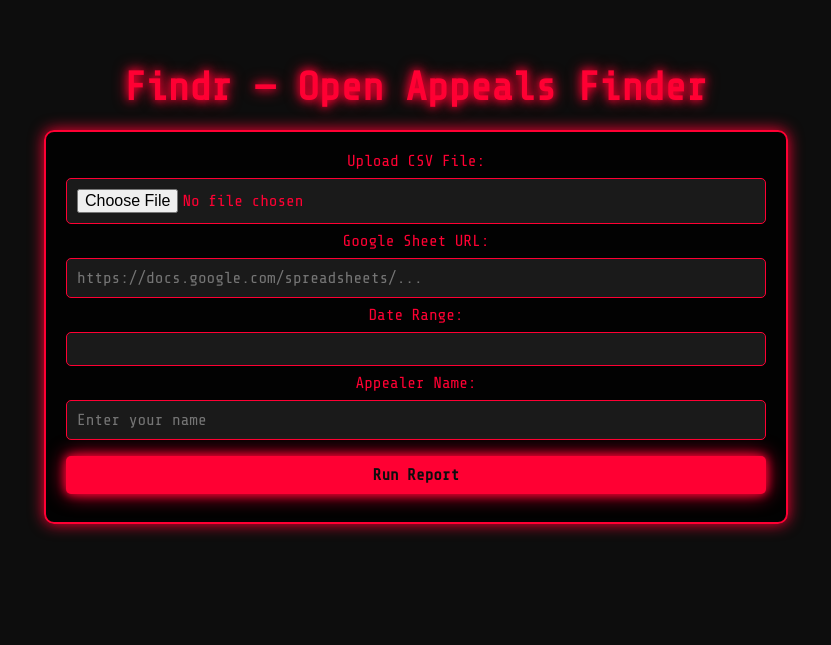
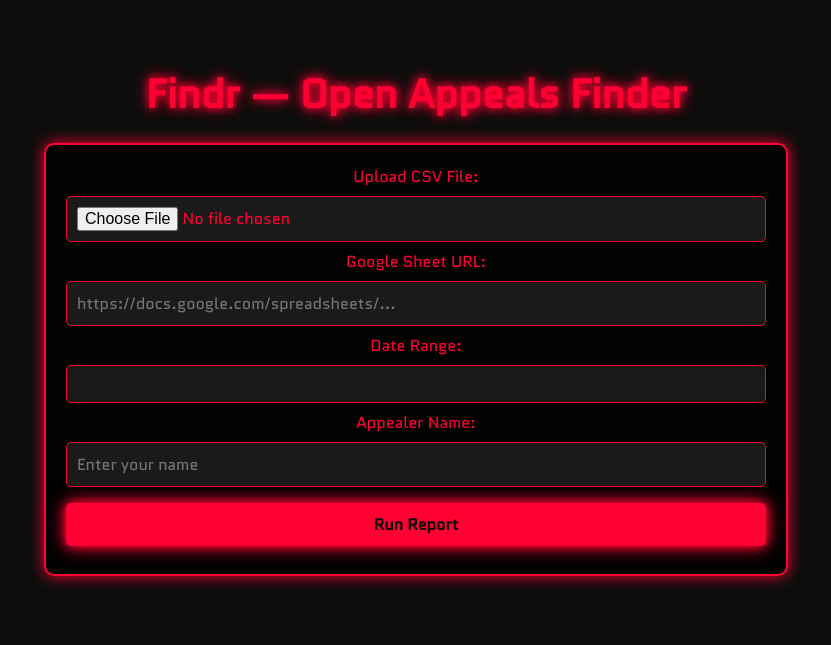
Before and after one commit to daniel-yesa/Findr, a Flask app: page / in a window 1280 px wide. Shown: the top 645 px of the page, without its empty margins (224-1055 px from the left). Run offline with Flask 3, Linux system fonts and the light colour scheme; some libraries are stand-ins or nearby versions.

Commit message:
Update index.html

```diff
--- a/Findr-flask/templates/index.html
+++ b/Findr-flask/templates/index.html
@@ -5,8 +5,8 @@
     <title>Findr</title>
     <meta name="viewport" content="width=device-width, initial-scale=1">
 
-    <!-- Google Fonts -->
-    <link href="https://fonts.googleapis.com/css2?family=Share+Tech+Mono&display=swap" rel="stylesheet">
+    <!-- Google Fonts - Quantico -->
+    <link href="https://fonts.googleapis.com/css2?family=Quantico&display=swap" rel="stylesheet">
 
     <!-- Date Range Picker CSS -->
     <link rel="stylesheet" type="text/css" href="https://cdn.jsdelivr.net/npm/daterangepicker/daterangepicker.css" />
@@ -15,7 +15,7 @@
         body {
             background-color: #0d0d0d;
             color: #ff0033;
-            font-family: 'Share Tech Mono', monospace;
+            font-family: 'Quantico', sans-serif;
             text-align: center;
             padding: 30px;
         }
@@ -103,22 +103,19 @@
         tr:nth-child(odd) td {
             background-color: #ffffff;
         }
-        /* Make the date range calendar display properly */
+        /* Date range picker styling */
         .daterangepicker {
             min-width: 300px !important;
             max-width: 360px !important;
         }
-
         .daterangepicker .calendar-table {
             table-layout: fixed;
             width: 100%;
         }
-
         .daterangepicker .calendar {
             float: left;
             width: 50% !important;
         }
-
         .daterangepicker.show-calendar {
             display: flex !important;
             flex-wrap: nowrap;
@@ -209,7 +206,7 @@
 <script type="text/javascript" src="https://cdn.jsdelivr.net/momentjs/latest/moment.min.js"></script>
 <script type="text/javascript" src="https://cdn.jsdelivr.net/npm/daterangepicker/daterangepicker.min.js"></script>
 <script>
-    $('#dateRange').daterangepicker({
+    $('#date_range').daterangepicker({
         opens: 'center',
         autoApply: true,
         locale: { format: 'YYYY-MM-DD' }
```
